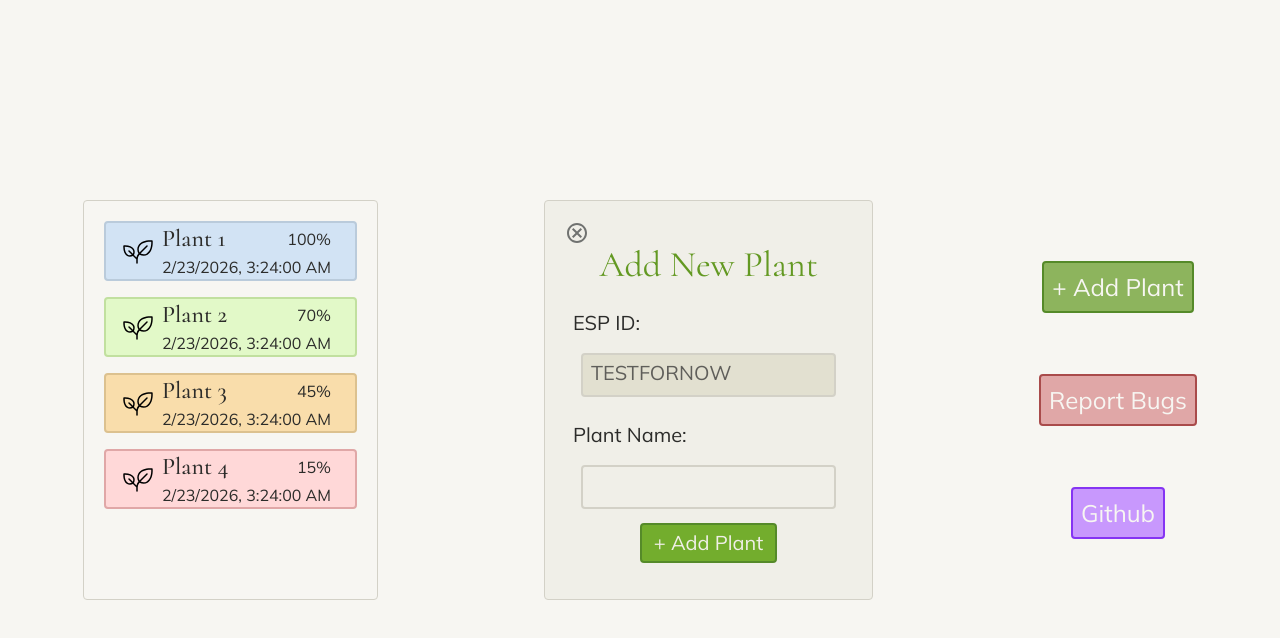
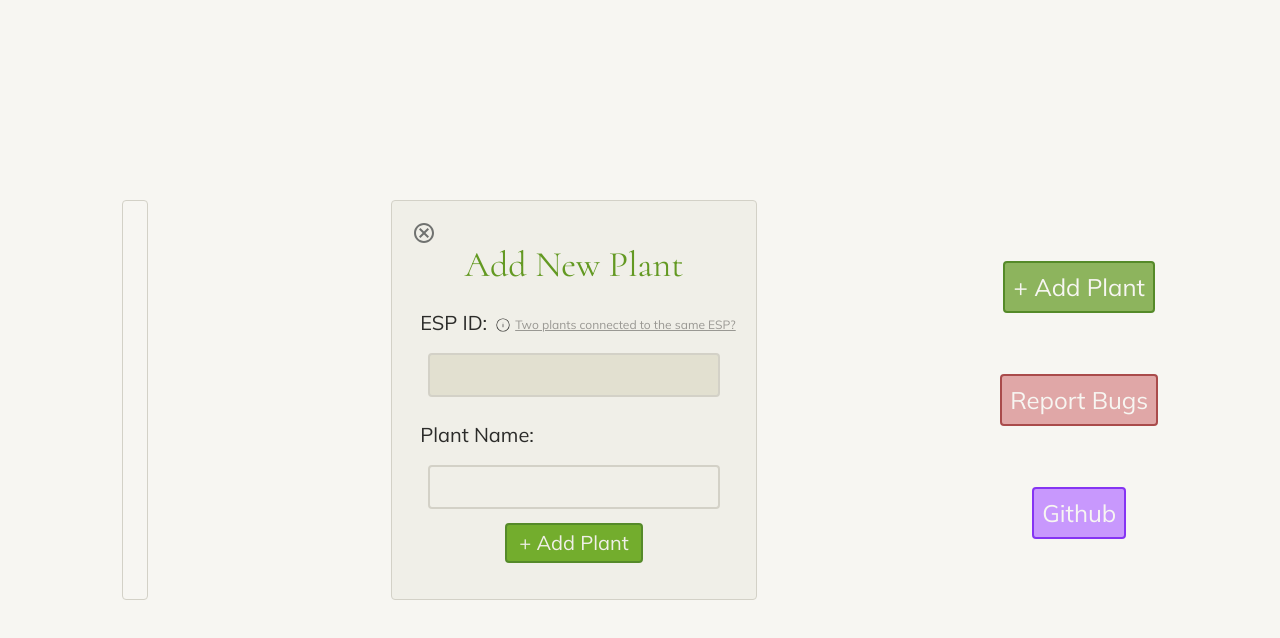
Before and after one commit to DrIgris/esplantcare, a Next.js app: page /home in a window 1280 px wide. Both pictures are taken after a click on the button "+ Add Plant". Shown: the top 638 px of the page. Built offline with nearby package versions, Linux system fonts and the light colour scheme.

Commit message:
Hooked up neon DB, began creating api and db functions. Starting on adding auth

```diff
--- /dev/null
+++ b/api/apiFunction.ts
@@ -0,0 +1,6 @@
+import { plant } from "@/types/plantItem";
+import { createPlant } from "./dbFunctions";
+
+export async function addPlant(plant : plant) {
+    createPlant({userId: "test", espId: plant.espID, name: plant.name, type: plant.type, soil: plant.soil, pot: plant.pot})
+}
--- /dev/null
+++ b/api/dbFunctions.ts
@@ -0,0 +1,41 @@
+import { neon } from '@neondatabase/serverless';
+
+export const sql = neon(process.env.ESPLNT_DATABASE_URL!);
+
+export async function createPlant({
+  userId,
+  espId,
+  name,
+  type,
+  soil,
+  pot,
+}: {
+  userId: string;
+  espId: string;
+  name: string;
+  type: string;
+  soil: string;
+  pot: string;
+}) {
+  const [plant] = await sql`
+    INSERT INTO PlantInfo (p_name, p_type, p_soil, p_pot, p_moisture, p_time_since_measure)
+    VALUES (${name}, ${type}, ${soil}, ${pot}, ${null}, ${null})
+    RETURNING p_id
+  `;
+
+  await sql`
+    INSERT INTO ESPConnection (plant_id, esp_id, user_id)
+    VALUES (${plant.p_id}, ${espId}, ${userId})
+  `;
+
+  return plant.p_id;
+}
+
+export async function updateMeasure({ moisture, p_id } : { moisture : number; p_id : string }) {
+    await sql`
+        UPDATE PlantInfo
+        SET p_moisture = ${moisture},
+        SET p_time_since_measure = NOW()
+        WHERE p_id = ${p_id}
+    `;
+}
--- /dev/null
+++ b/api/plantFunctions.ts
@@ -0,0 +1,4 @@
+
+export function generateUUID(): string {
+    return crypto.randomUUID();
+}
--- a/app/home/addModal.tsx
+++ b/app/home/addModal.tsx
@@ -1,11 +1,15 @@
+/* eslint-disable react-hooks/refs */
 'use client'
 
 import { useState } from "react";
 import ModalButton from "./modalButton";
 import { MdOutlineCancel } from "react-icons/md";
+import { CiCircleInfo } from "react-icons/ci";
 import { plant } from "@/types/plantItem";
+import { autoPlacement, autoUpdate, offset, useFloating } from '@floating-ui/react-dom';
 
-export default function AddModal({ setVisible }: { setVisible: (v: boolean) => void}) {
+
+export default function AddModal({ setVisible, uuid }: { setVisible: (v: boolean) => void, uuid: string}) {
     const [name, setName] = useState('');
     const [type, setType] = useState('');
     const [soil, setSoil] = useState('');
@@ -13,6 +17,7 @@ export default function AddModal({ setVisible }: { setVisible: (v: boolean) => v
 
     const handleSubmit = () => {
        const data = {
+            espid: uuid,
             name: name,
             type: type,
             soil: soil,
@@ -23,6 +28,11 @@ export default function AddModal({ setVisible }: { setVisible: (v: boolean) => v
        setVisible(false);
     };
 
+    const [focused, setFocused] = useState(false)
+    const {refs, floatingStyles} = useFloating({
+        whileElementsMounted: autoUpdate,
+        middleware: [offset(8), autoPlacement({allowedPlacements: ['top']},)],
+    });
 
     return (
         <div className="flex flex-col items-center justify-evenly h-full w-full font-body text-text-primary pl-1 pr-1">
@@ -34,10 +44,20 @@ export default function AddModal({ setVisible }: { setVisible: (v: boolean) => v
             </span>
             <div className="flex flex-col overflow-y-scroll">
                 <div className="flex flex-col">
-                    <label className="mt-2 ml-2 text-xl">
-                        ESP ID:
-                    </label>
-                    <input disabled type="text" value="TESTFORNOW" className="m-4 text-text-secondary text-xl pt-1 pb-2 px-2 align-middle font-body border-2 border-border bg-panel-dark rounded"/>
+                    <div className="flex flex-row">
+                        <label className="mt-2 ml-2 text-xl">
+                            ESP ID:
+                        </label>
+                        <div className="flex flex-row" ref={refs.setReference} onMouseEnter={() => setFocused(true)} onMouseLeave={() => setFocused(false)}>
+                            <CiCircleInfo className="mt-4 ml-2"/>
+                            <span className="mt-4 ml-1 text-xs text-opacit-text underline cursor-help">Two plants connected to the same ESP?</span>
+                        </div>
+                        <div className="border-2 border-border rounded-2xl bg-panel p-1 w-1/6" style={{...floatingStyles, visibility: focused ? 'visible' : 'hidden'}} ref={refs.setFloating}>
+                            <span>Click on any of your plant cards to replace the current ESP ID</span>
+                        </div>
+                    </div>
+
+                    <input disabled type="text" value={uuid} className="m-4 text-text-secondary text-xl pt-1 pb-2 px-2 align-middle font-body border-2 border-border bg-panel-dark rounded"/>
                 </div>
                 <div className="flex flex-col">
                     <label className="mt-2 ml-2 text-xl">
--- a/app/home/page.tsx
+++ b/app/home/page.tsx
@@ -7,48 +7,23 @@ import GitButton from "./gitButton";
 import PlantCard from "./plantCard";
 import AddModal from "./addModal";
 import { useState } from "react";
+import { generateUUID } from "@/api/plantFunctions";
+
 
 export default function Home() {
 
-  const plants: plant[] = [
-    {
-      id: "1", espID: "1", name: "Plant 1", moisturePerc: 100, lastTimeMeasured: new Date("2026-02-23T03:24:00"),
-      type: "",
-      soil: "",
-      pot: ""
-    },
-    {
-      id: "2", espID: "2", name: "Plant 2", moisturePerc: 70, lastTimeMeasured: new Date("2026-02-23T03:24:00"),
-      type: "",
-      soil: "",
-      pot: ""
-    },
-    {
-      id: "3", espID: "3", name: "Plant 3", moisturePerc: 45, lastTimeMeasured: new Date("2026-02-23T03:24:00"),
-      type: "",
-      soil: "",
-      pot: ""
-    },
-    {
-      id: "4", espID: "4", name: "Plant 4", moisturePerc: 15, lastTimeMeasured: new Date("2026-02-23T03:24:00"),
-      type: "",
-      soil: "",
-      pot: ""
-    },
-  ];
-
   const [addVisible, setAddVisible] = useState(false);
-  const addButton = () => setAddVisible(!addVisible);
+  const [uuid, setUuid] = useState("");
 
   return (
     <div className="flex lg:flex-row lg:mt-0 flex-col overflow-scroll mt-5 h-screen w-screen items-center justify-evenly lg:justify-around bg-background">
       <div id="plant-div" className="flex flex-col border-1 rounded border-border overflow-scroll h-1/2 w-fit p-3">
-        {plants.map((plant) => (
-          <PlantCard key={plant.id} plant={plant}/>
-        ))}
+        {/* {plants.map((plant) => (
+          <PlantCard key={plant.id} plant={plant} onClick={addVisible ? setUuid : setInfoVisisble}/>
+        ))} */}
       </div>
-      <div className={addVisible ? "w-fit p-4 h-1/2 bg-panel border-1 lg:mt-0 mt-8 rounded border-border" : "hidden"}>
-        <AddModal setVisible={setAddVisible}/>
+      <div onClick={() => setUuid(generateUUID())} className={addVisible ? "w-fit p-4 h-1/2 bg-panel border-1 lg:mt-0 mt-8 rounded border-border" : "hidden"}>
+        <AddModal setVisible={setAddVisible} uuid={uuid}/>
       </div>
       <div id="buttons-div" className="flex flex-col items-center w-fit h-1/2 justify-evenly">
         <AddButton setVisible={setAddVisible} />
--- a/app/login/loginForm.tsx
+++ b/app/login/loginForm.tsx
@@ -58,7 +58,7 @@ export default function LoginForm() {
                 <span className='text-sm text-center text-text-important'>Invalid email or password format.</span>
             </div>)}
 
-            <button type="submit" className="bg-button-primary border-3 w-fit font-body font-light text-2xl px-6  py-0.5 mt-30 lg:mt-6 text-special-panel border-button-secondary rounded-xl transform hover:bg-text-title active:translate-y-1 active:translate-x-1">Log In</button>
+            <button type="submit" className="bg-button-primary border-3 w-fit font-body font-light text-2xl px-4  py-0.5 mt-30 lg:mt-6 text-special-panel border-button-secondary rounded-xl transform hover:bg-text-title active:translate-y-1 active:translate-x-1">Continue</button>
         </form>
         );
 }
--- a/package.json
+++ b/package.json
@@ -11,6 +11,7 @@
   "dependencies": {
     "@floating-ui/react": "^0.27.19",
     "@floating-ui/react-dom": "^2.1.8",
+    "@neondatabase/serverless": "^1.1.0",
     "clsx": "^2.1.1",
     "lucide-react": "^1.17.0",
     "next": "16.2.4",
```
Also changed, not shown: api/espFunctions.ts (added), 2 other files (tests, documents, lock files or other folders).
